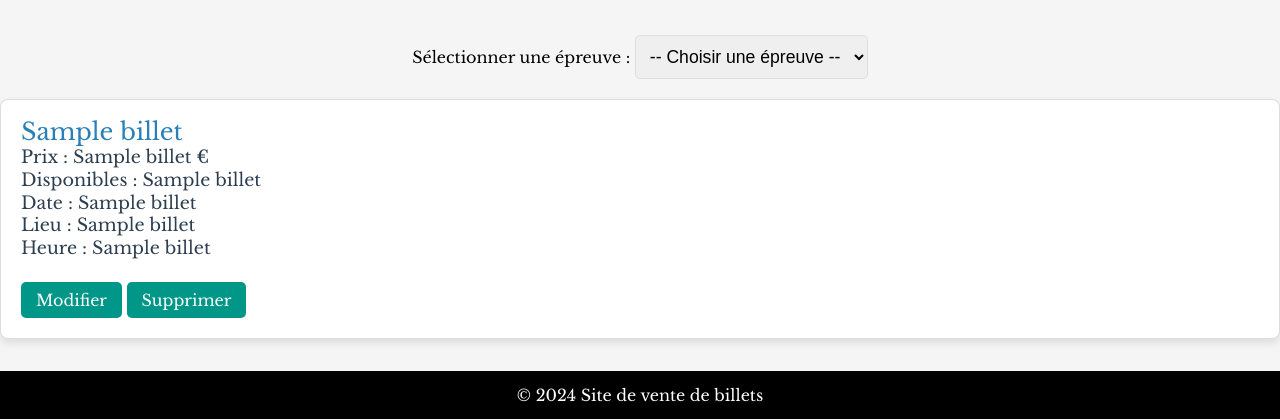
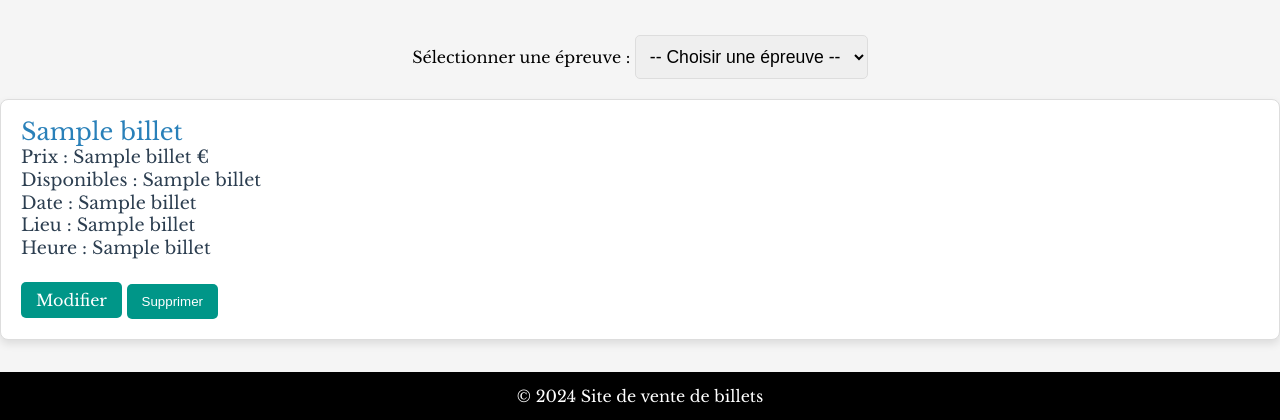
Before and after one commit to Natoochat/Examen-certifiant_BLOC3_Paris_2024, a Flask app: template templates/admin_dashboard.html in a window 1280 px wide; the page is wider, and only the part inside the window is pictured. Shown: the part 480-900 px from the top of that part. Run offline with Flask 3, Linux system fonts and the light colour scheme; the template is opened without the code that fills it: most values are stand-ins (such as "Sample title", 1, 10 or a date in 2020); some web fonts are replaced.

Commit message:
mise a jour des fonctionnalité et de l'ésthétique admin

```diff
--- a/run.py
+++ b/run.py
@@ -461,7 +461,7 @@ def admin():
     # Récupération des billets pour l'affichage dans l'admin
     cnx = get_db_connection()
     cur = cnx.cursor()
-    cur.execute("SELECT id, nom, prix, disponible FROM billets")
+    cur.execute("SELECT id, nom, prix, disponible, date, lieu, heure FROM billets")
     billets = cur.fetchall()
     cur.close()
     cnx.close()
--- a/templates/admin_dashboard.html
+++ b/templates/admin_dashboard.html
@@ -30,9 +30,20 @@ block content %}
         <a href="{{ url_for('edit_billet', id=billet[0]) }}" class="btn"
           >Modifier</a
         >
-        <a href="{{ url_for('delete_billet', id=billet[0]) }}" class="btn"
-          >Supprimer</a
+
+        <form
+          method="POST"
+          action="{{ url_for('delete_billet', id=billet[0]) }}"
+          style="display: inline"
         >
+          <button
+            type="submit"
+            class="btn"
+            onclick="return confirm('Êtes-vous sûr de vouloir supprimer ce billet ?');"
+          >
+            Supprimer
+          </button>
+        </form>
       </div>
     </li>
     {% endfor %}
```
